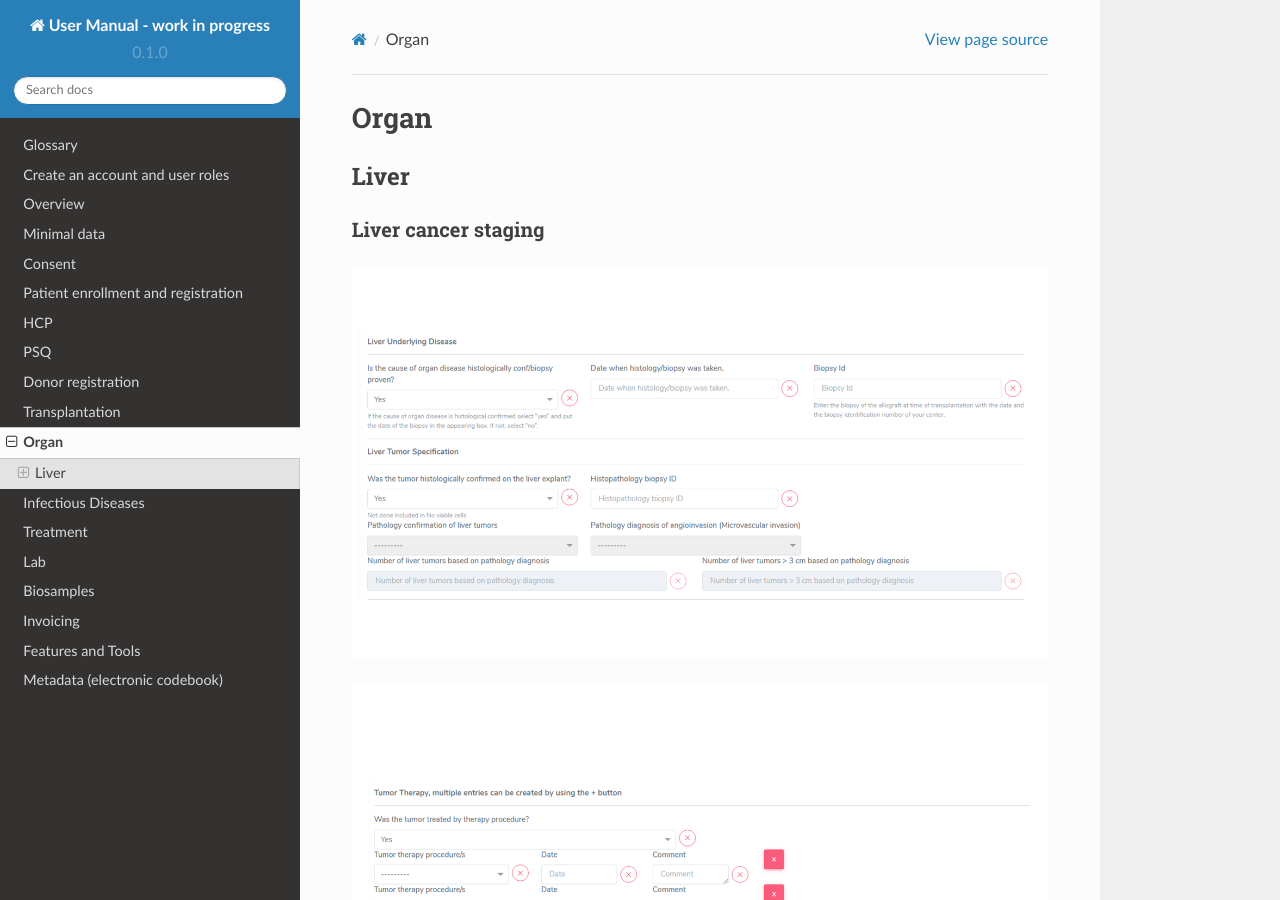
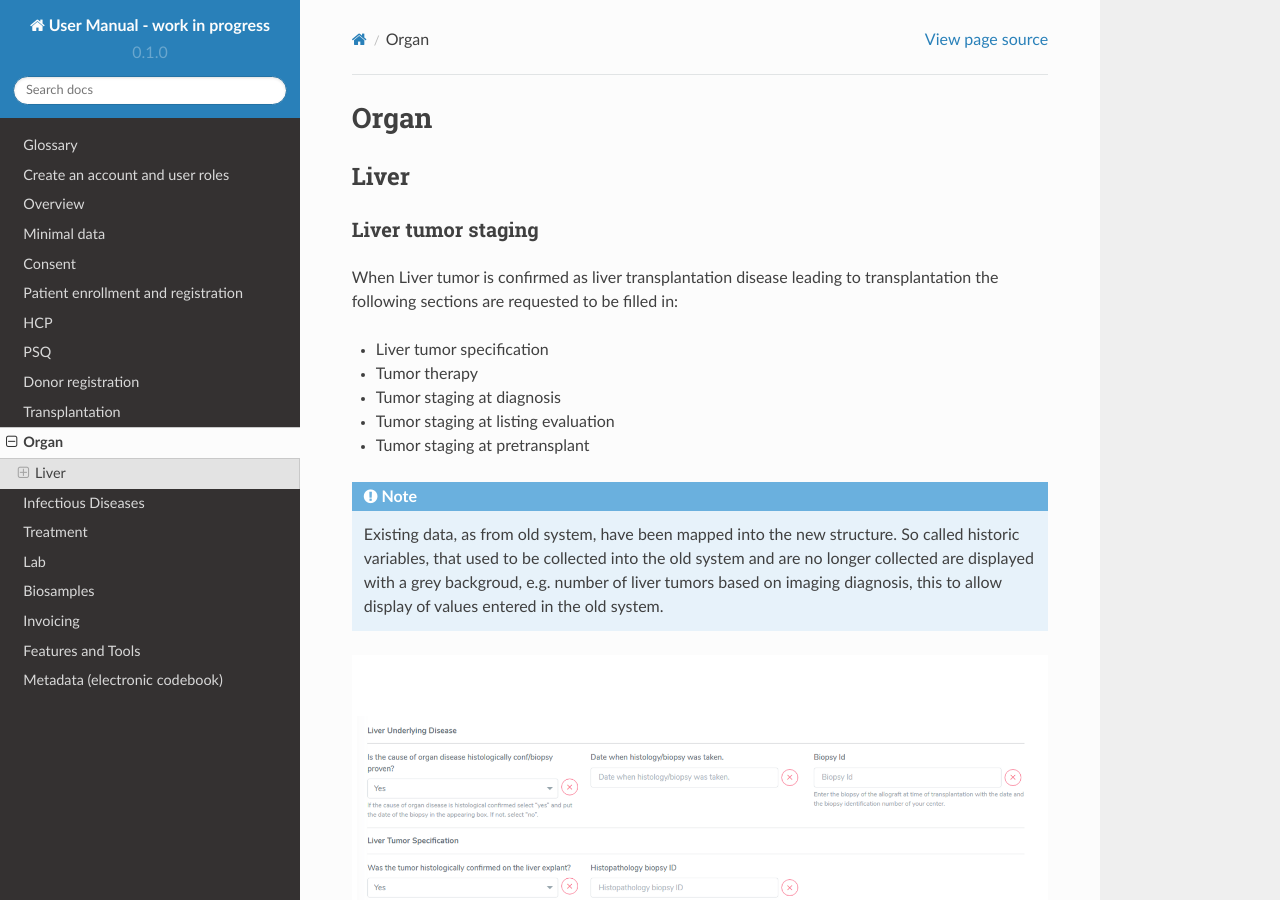
Before and after one commit to swiss-transplant-cohort-study/3LC-user-manual, a Sphinx documentation site: the page built from docs/source/organ.rst, in a window 1280 px wide and 900 px high. Built offline with Sphinx 7.4.7 and the Read the Docs theme 2.0.0, drawn with Linux system fonts in a browser that asks for light colours.

Commit message:
Update organ.rst

```diff
--- a/docs/source/organ.rst
+++ b/docs/source/organ.rst
@@ -4,8 +4,18 @@ Organ
 Liver
 =======
 
-Liver cancer staging
+Liver tumor staging
 ______________________
+
+When Liver tumor is confirmed as liver transplantation disease leading to transplantation the following sections are requested to be filled in:
+
+* Liver tumor specification
+* Tumor therapy
+* Tumor staging at diagnosis
+* Tumor staging at listing evaluation
+* Tumor staging at pretransplant
+
+.. note:: Existing data, as from old system, have been mapped into the new structure. So called historic variables, that used to be collected into the old system and are no longer collected are displayed with a grey backgroud, e.g. number of liver tumors based on imaging diagnosis, this to allow display of values entered in the old system.
 
 .. image:: LiverStaging1.png
 
```
